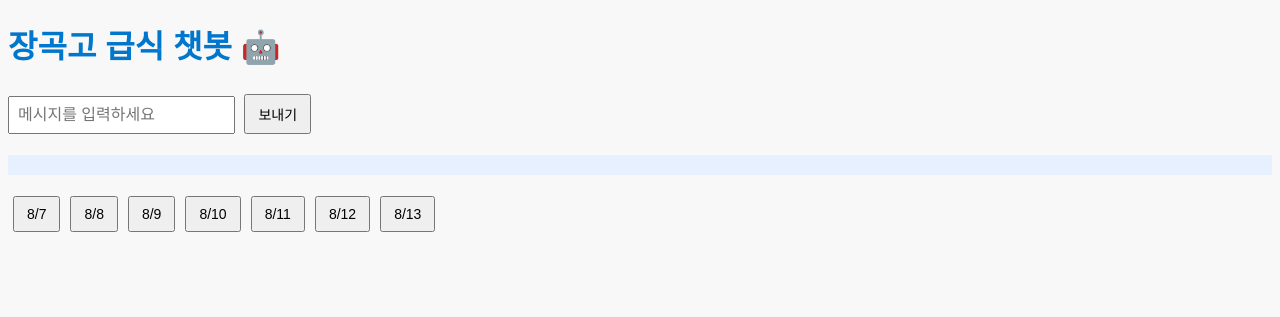
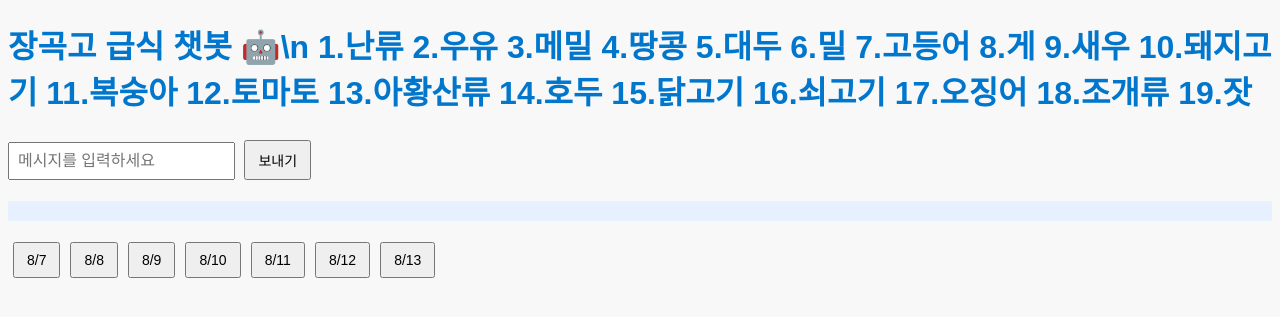
Before and after one commit to jeongyeol1006/mealbot, a Flask app: page / in a window 1280 px wide. Shown: the top 317 px of the page. Run offline with Flask 3, Linux system fonts and the light colour scheme.

Commit message:
Update chat.html

```diff
--- a/templates/chat.html
+++ b/templates/chat.html
@@ -30,7 +30,7 @@
     </style>
 </head>
 <body>
-    <h1>장곡고 급식 챗봇 🤖</h1>
+    <h1>장곡고 급식 챗봇 🤖\n 1.난류 2.우유 3.메밀 4.땅콩 5.대두 6.밀 7.고등어 8.게 9.새우 10.돼지고기 11.복숭아 12.토마토 13.아황산류 14.호두 15.닭고기 16.쇠고기 17.오징어 18.조개류 19.잣 </h1>
     <input type="text" id="message" placeholder="메시지를 입력하세요">
     <button onclick="send()">보내기</button>
     <pre id="response"></pre>
```
